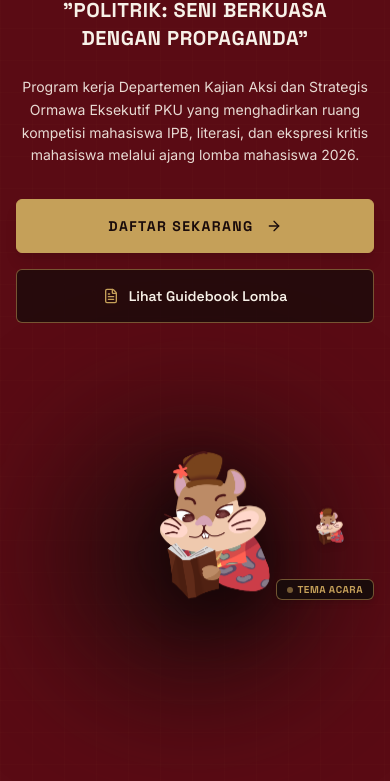
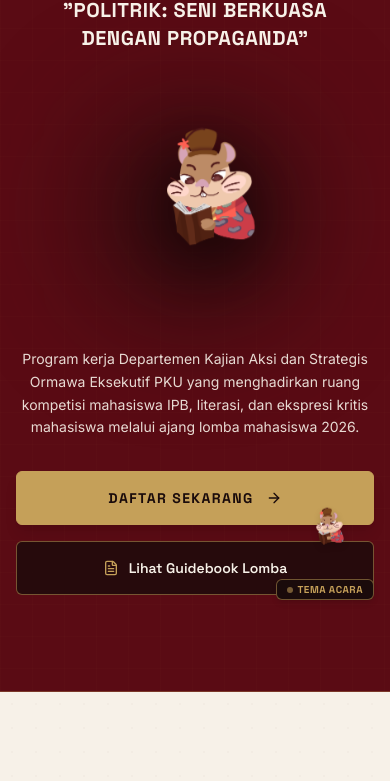
Before and after one commit to muhammadsyauqi32/serentak-pku, a Next.js app: page / in a window 390 px wide. Shown: the part 228-1009 px from the top of the page. Built offline with nearby package versions, Linux system fonts and the light colour scheme; no server answers.

Commit message:
change responsive

```diff
--- a/src/components/HeroSection.tsx
+++ b/src/components/HeroSection.tsx
@@ -7,6 +7,38 @@ import { ArrowRight, FileText } from "lucide-react";
 interface HeroSectionProps {
   onOpenRegister: () => void;
   onOpenGuidebook: () => void;
+}
+
+function HeroMascot({ sizeClass }: { sizeClass: string }) {
+  return (
+    <div className="relative flex flex-col items-center justify-center">
+      {/* Ambient Dark Shadow Atmosphere behind Mascot */}
+      <div className="absolute top-1/2 left-1/2 -translate-x-1/2 -translate-y-1/2 w-[75%] h-[75%] bg-[#1A0B0B]/80 rounded-full blur-3xl pointer-events-none -z-10" />
+
+      {/* Floating Idle Mascot Container */}
+      <motion.div
+        animate={{
+          y: [0, -14, 0],
+          rotate: [-1, 1, -1],
+        }}
+        transition={{
+          duration: 3,
+          repeat: Infinity,
+          ease: "easeInOut",
+        }}
+        className={`relative ${sizeClass} flex items-center justify-center py-4 group z-10`}
+      >
+        <Image
+          src="/images/mascot_stand.png"
+          alt="Maskot SERENTAK 5.0 X RBB 2026"
+          fill
+          sizes="(max-width: 768px) 320px, 550px"
+          className="object-contain drop-shadow-[0_20px_35px_rgba(0,0,0,0.7)] transition-transform duration-300 group-hover:scale-105"
+          priority
+        />
+      </motion.div>
+    </div>
+  );
 }
 
 export default function HeroSection({ onOpenRegister, onOpenGuidebook }: HeroSectionProps) {
@@ -34,13 +66,10 @@ export default function HeroSection({ onOpenRegister, onOpenGuidebook }: HeroSec
       <div className="relative max-w-7xl mx-auto px-4 sm:px-6 lg:px-8 z-10 w-full">
         <div className="grid grid-cols-1 lg:grid-cols-12 gap-10 lg:gap-12 items-center">
 
-          {/* Left Column: Title, Subtitle, Description, CTA Buttons */}
+          {/* Left Column: Title, Subtitle, [Mobile Mascot], Description, CTA Buttons */}
           <div className="lg:col-span-7 flex flex-col items-center lg:items-start text-center lg:text-left">
 
-            {/* Event Header Pill (Space Grotesk) */}
-
-
-            {/* Main Event Title (Bungee Font - Single h1 on page) */}
+            {/* 1. Main Event Title */}
             <motion.h1
               initial={{ opacity: 0, y: 25 }}
               animate={{ opacity: 1, y: 0 }}
@@ -50,7 +79,7 @@ export default function HeroSection({ onOpenRegister, onOpenGuidebook }: HeroSec
               SERENTAK 5.0 X RBB 2026
             </motion.h1>
 
-            {/* Subtitle / Theme Tagline */}
+            {/* 2. Subtitle / Theme Tagline */}
             <motion.p
               initial={{ opacity: 0, y: 15 }}
               animate={{ opacity: 1, y: 0 }}
@@ -60,7 +89,17 @@ export default function HeroSection({ onOpenRegister, onOpenGuidebook }: HeroSec
               "Politrik: Seni Berkuasa dengan Propaganda"
             </motion.p>
 
-            {/* Description (Inter Font) */}
+            {/* 3. Mobile Mascot Showcase (Layout on Mobile: Judul -> Tema -> Mascot -> Deskripsi -> CTA) */}
+            <motion.div
+              initial={{ opacity: 0, scale: 0.95 }}
+              animate={{ opacity: 1, scale: 1 }}
+              transition={{ duration: 0.7, delay: 0.25 }}
+              className="lg:hidden flex flex-col items-center justify-center my-2 w-full"
+            >
+              <HeroMascot sizeClass="w-64 h-64 sm:w-80 sm:h-80" />
+            </motion.div>
+
+            {/* 4. Description */}
             <motion.p
               initial={{ opacity: 0, y: 15 }}
               animate={{ opacity: 1, y: 0 }}
@@ -70,7 +109,7 @@ export default function HeroSection({ onOpenRegister, onOpenGuidebook }: HeroSec
               Program kerja Departemen Kajian Aksi dan Strategis Ormawa Eksekutif PKU yang menghadirkan ruang kompetisi mahasiswa IPB, literasi, dan ekspresi kritis mahasiswa melalui ajang lomba mahasiswa 2026.
             </motion.p>
 
-            {/* CTA Buttons (Space Grotesk) */}
+            {/* 5. CTA Buttons */}
             <motion.div
               initial={{ opacity: 0, y: 15 }}
               animate={{ opacity: 1, y: 0 }}
@@ -97,43 +136,14 @@ export default function HeroSection({ onOpenRegister, onOpenGuidebook }: HeroSec
             </motion.div>
           </div>
 
-          {/* Right Column: Hero Mascot Showcase */}
+          {/* Right Column: Desktop Hero Mascot Showcase */}
           <motion.div
             initial={{ opacity: 0, scale: 0.95, x: 20 }}
             animate={{ opacity: 1, scale: 1, x: 0 }}
             transition={{ duration: 0.7, delay: 0.2 }}
-            className="lg:col-span-5 flex flex-col items-center justify-center relative py-4"
+            className="hidden lg:flex lg:col-span-5 flex-col items-center justify-center relative py-4"
           >
-            {/* Ambient Dark Shadow Atmosphere behind Mascot */}
-            <div className="absolute top-1/2 left-1/2 -translate-x-1/2 -translate-y-1/2 w-[75%] h-[75%] bg-[#1A0B0B]/80 rounded-full blur-3xl pointer-events-none -z-10" />
-
-            {/* Floating Idle Mascot Container */}
-            <div className="relative flex flex-col items-center justify-center">
-              <motion.div
-                animate={{
-                  y: [0, -14, 0],
-                  rotate: [-1, 1, -1],
-                }}
-                transition={{
-                  duration: 3,
-                  repeat: Infinity,
-                  ease: "easeInOut",
-                }}
-                className="relative w-80 h-80 sm:w-[450px] sm:h-[450px] lg:w-[550px] lg:h-[550px] flex items-center justify-center py-6 group z-10"
-              >
-                <Image
-                  src="/images/mascot_stand.png"
-                  alt="Maskot SERENTAK 5.0 X RBB 2026"
-                  fill
-                  sizes="(max-width: 768px) 320px, 550px"
-                  className="object-contain drop-shadow-[0_20px_35px_rgba(0,0,0,0.7)] transition-transform duration-300 group-hover:scale-105"
-                  priority
-                />
-              </motion.div>
-
-              {/* Dynamic Floor Shadow under Floating Mascot */}
-
-            </div>
+            <HeroMascot sizeClass="w-80 h-80 sm:w-[450px] sm:h-[450px] lg:w-[550px] lg:h-[550px]" />
           </motion.div>
 
         </div>
```
